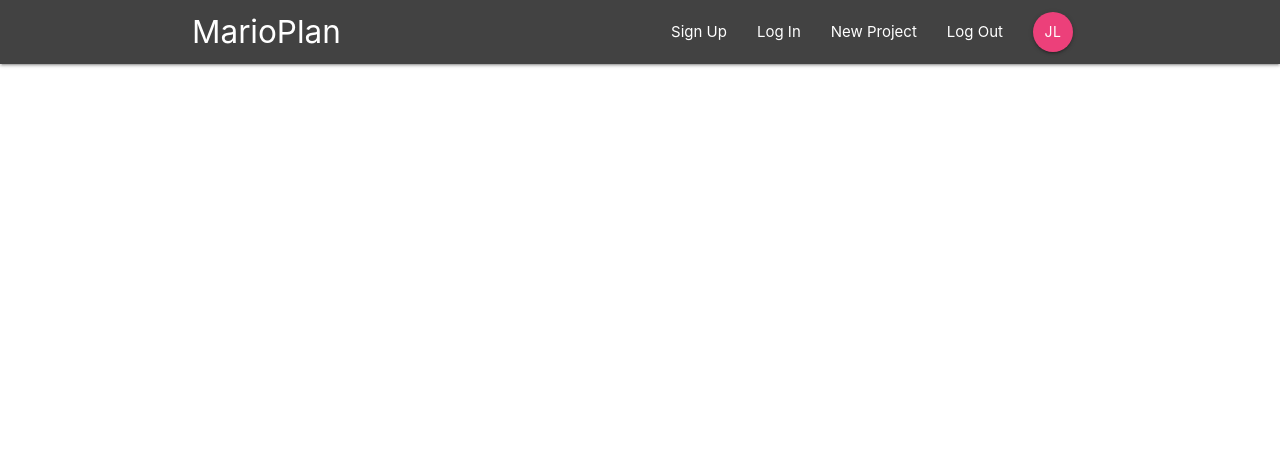
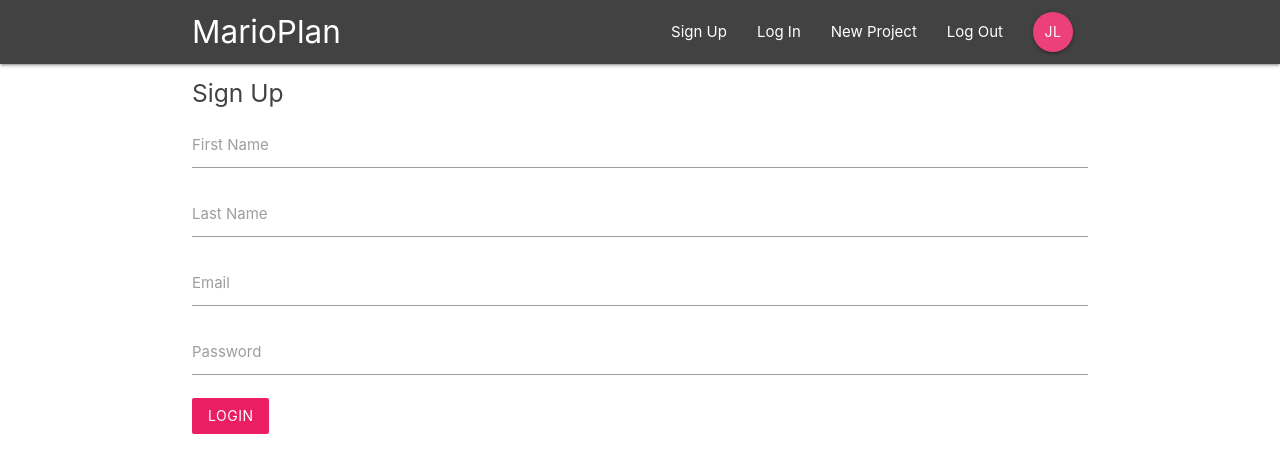
Before and after one commit to jake-lewis/mario-plan, a React (Create React App) app: page /signup in a window 1280 px wide. Shown: the top 472 px of the page. Built offline with nearby package versions, Linux system fonts and the light colour scheme.

Commit message:
WPI: account & create

```diff
--- a/public/index.html
+++ b/public/index.html
@@ -39,5 +39,6 @@
       To begin the development, run `npm start` or `yarn start`.
       To create a production bundle, use `npm run build` or `yarn build`.
     -->
+    <script src="https://cdnjs.cloudflare.com/ajax/libs/materialize/1.0.0/js/materialize.min.js"></script>
   </body>
 </html>
--- a/src/App.tsx
+++ b/src/App.tsx
@@ -1,7 +1,10 @@
 import React from 'react';
 import { BrowserRouter, Route, Switch } from 'react-router-dom';
+import { SignIn } from './components/auth/SignIn';
+import { SignUp } from './components/auth/SignUp';
 import Dashboard from './components/dashboard/Dashboard';
 import Navbar from './components/layout/Navbar';
+import { ProjectCreate } from './components/projects/ProjectCreate';
 import { ProjectDetails } from './components/projects/ProjectDetails';
 
 function App() {
@@ -12,6 +15,9 @@ function App() {
         <Switch>
           <Route exact path='/' component={Dashboard} />
           <Route path='/project/:id' component={ProjectDetails} />
+          <Route path='/create' component={ProjectCreate} />
+          <Route path='/signin' component={SignIn} />
+          <Route path='/signup' component={SignUp} />
         </Switch>
       </div>
     </BrowserRouter>
--- /dev/null
+++ b/src/components/auth/SignIn.tsx
@@ -0,0 +1,33 @@
+import { FormEvent, useState } from "react";
+
+
+const SignIn = () => {
+    const [email, setEmail] = useState<string>();
+    const [password, setPassword] = useState<string>();
+
+    function handleSubmit(event: FormEvent) {
+        event.preventDefault();
+        console.log({email, password});
+    }
+
+    return (
+        <div className="container">
+            <form onSubmit={handleSubmit} className="white">
+                <h5 className="grey-text text-darken-3">Sign In</h5>
+                <div className="input-field">
+                    <label htmlFor="email">Email</label>
+                    <input type="email" id="email" onChange={event => setEmail(event.target.value)}/>
+                </div>
+                <div className="input-field">
+                    <label htmlFor="password">Password</label>
+                    <input type="password" id="password" onChange={event => setPassword(event.target.value)}/>
+                </div>
+                <div className="input-field">
+                    <button className="btn pink z-depth-0">Login</button>
+                </div>
+            </form>
+        </div>
+    )
+}
+
+export { SignIn };
--- /dev/null
+++ b/src/components/auth/SignUp.tsx
@@ -0,0 +1,43 @@
+import { FormEvent, useState } from "react";
+
+
+const SignUp = () => {
+    const [firstName, setFirstName] = useState<string>();
+    const [lastName, setLastName] = useState<string>();
+    const [email, setEmail] = useState<string>();
+    const [password, setPassword] = useState<string>();
+
+    function handleSubmit(event: FormEvent) {
+        event.preventDefault();
+        console.log({firstName, lastName, email, password});
+    }
+
+    return (
+        <div className="container">
+            <form onSubmit={handleSubmit} className="white">
+                <h5 className="grey-text text-darken-3">Sign Up</h5>
+                <div className="input-field">
+                    <label htmlFor="firstName">First Name</label>
+                    <input type="text" id="firstName" onChange={event => setFirstName(event.target.value)}/>
+                </div>
+                <div className="input-field">
+                    <label htmlFor="lastName">Last Name</label>
+                    <input type="text" id="lastName" onChange={event => setLastName(event.target.value)}/>
+                </div>
+                <div className="input-field">
+                    <label htmlFor="email">Email</label>
+                    <input type="email" id="email" onChange={event => setEmail(event.target.value)}/>
+                </div>
+                <div className="input-field">
+                    <label htmlFor="password">Password</label>
+                    <input type="password" id="password" onChange={event => setPassword(event.target.value)}/>
+                </div>
+                <div className="input-field">
+                    <button className="btn pink z-depth-0">Login</button>
+                </div>
+            </form>
+        </div>
+    )
+}
+
+export { SignUp };
--- /dev/null
+++ b/src/components/projects/ProjectCreate.tsx
@@ -0,0 +1,32 @@
+import { FormEvent, useState } from "react";
+
+const ProjectCreate = () => {
+    const [title, setTitle] = useState<string>();
+    const [content, setContent] = useState<string>();
+
+    function handleSubmit(event: FormEvent) {
+        event.preventDefault();
+        console.log({title, content});
+    }
+
+    return (
+        <div className="container">
+            <form onSubmit={handleSubmit} className="white">
+                <h5 className="grey-text text-darken-3">Create Project</h5>
+                <div className="input-field">
+                    <label htmlFor="title">Title</label>
+                    <input type="text" id="title" onChange={event => setTitle(event.target.value)}/>
+                </div>
+                <div className="input-field">
+                    <label htmlFor="content">Project Content</label>
+                    <textarea id="content" className="materialize-textarea" onChange={event => setContent(event.target.value)}/>
+                </div>
+                <div className="input-field">
+                    <button className="btn pink z-depth-0">Create</button>
+                </div>
+            </form>
+        </div>
+    )
+}
+
+export { ProjectCreate };
```
